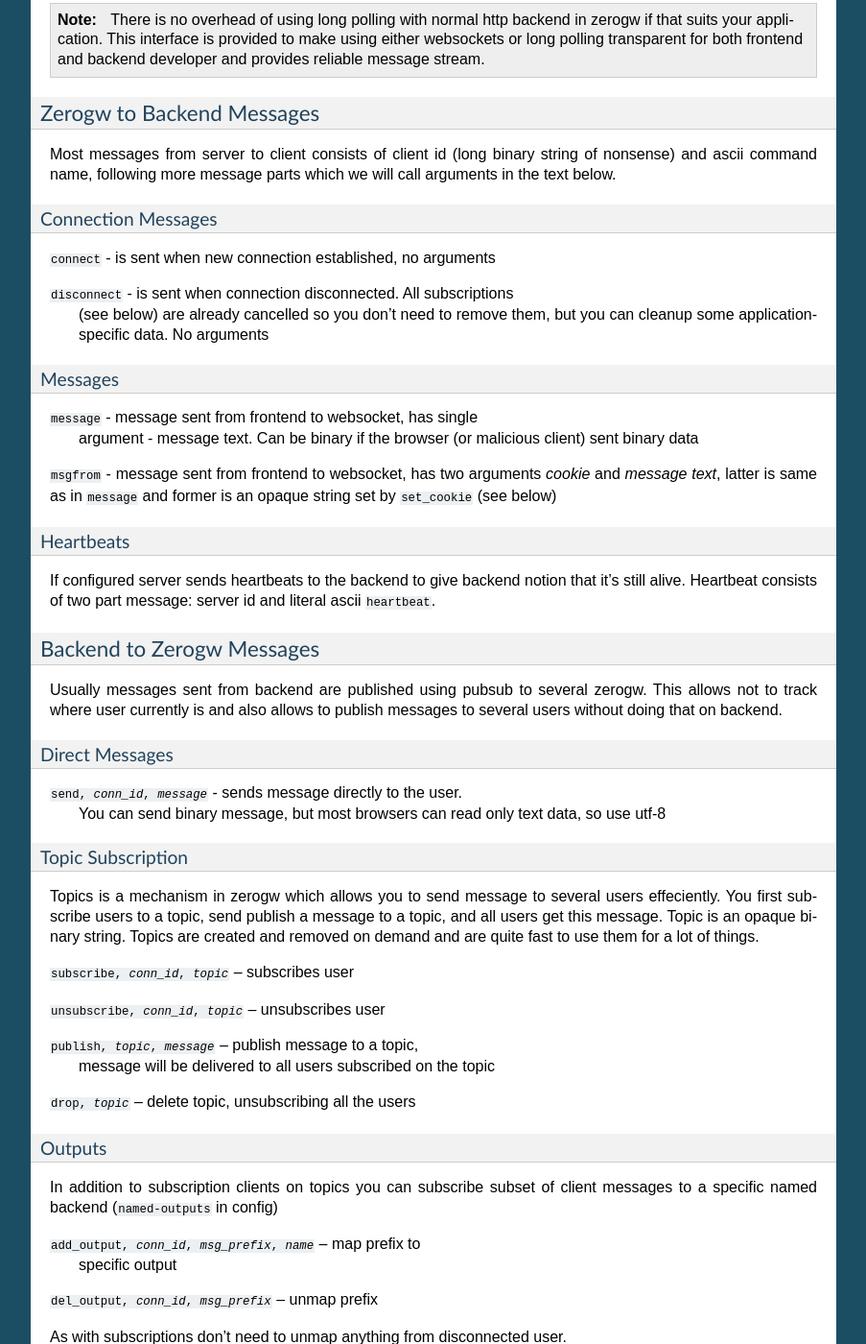
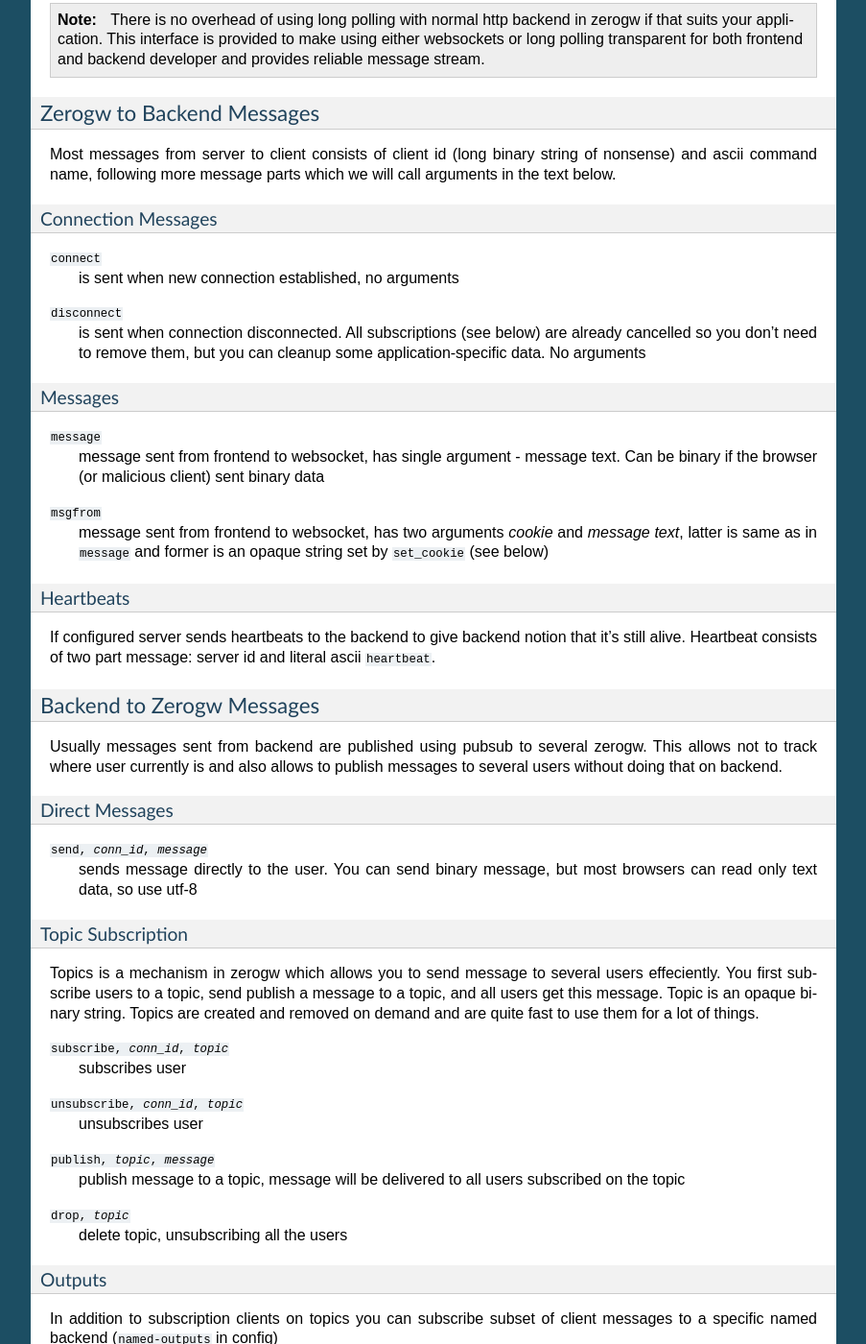
Before and after one commit to tailhook/zerogw, a Sphinx documentation site: the page built from doc/proto.rst, in a window 1280 px wide and 1400 px high, scrolled down 1516 px. Shown: the whole window at 96% size, without its empty margins (198-1101 px from the left). Built offline with Sphinx 7.4.7, drawn with Linux system fonts in a browser that asks for light colours; some of the changed text lies outside the part shown.

Commit message:
Formating of protocol documentation is fixed a bit

```diff
--- a/doc/proto.rst
+++ b/doc/proto.rst
@@ -103,22 +103,26 @@ which we will call arguments in the text below.
 Connection Messages
 ~~~~~~~~~~~~~~~~~~~
 
-``connect`` - is sent when new connection established, no arguments
+``connect``
+    is sent when new connection established, no arguments
 
-``disconnect`` - is sent when connection disconnected. All subscriptions
+``disconnect``
+    is sent when connection disconnected. All subscriptions
     (see below) are already cancelled so you don't need to remove them,
     but you can cleanup some application-specific data. No arguments
 
 Messages
 ~~~~~~~~
 
-``message`` - message sent from frontend to websocket, has single
+``message``
+    message sent from frontend to websocket, has single
     argument - message text. Can be binary if the browser (or malicious
     client) sent binary data
 
-``msgfrom`` - message sent from frontend to websocket, has two arguments
-*cookie* and *message text*, latter is same as in ``message`` and former
-is an opaque string set by ``set_cookie`` (see below)
+``msgfrom``
+    message sent from frontend to websocket, has two arguments *cookie*
+    and *message text*, latter is same as in ``message`` and former is
+    an opaque string set by ``set_cookie`` (see below)
 
 Heartbeats
 ~~~~~~~~~~
@@ -137,9 +141,9 @@ to publish messages to several users without doing that on backend.
 Direct Messages
 ~~~~~~~~~~~~~~~
 
-:samp:`send, {conn_id}, {message}` - sends message directly to the user.
-    You can send binary message, but most browsers can read only text
-    data, so use utf-8
+:samp:`send, {conn_id}, {message}`
+    sends message directly to the user.  You can send binary message,
+    but most browsers can read only text data, so use utf-8
 
 Topic Subscription
 ~~~~~~~~~~~~~~~~~~
@@ -150,14 +154,18 @@ publish a message to a topic, and all users get this message. Topic is
 an opaque binary string. Topics are created and removed on demand and
 are quite fast to use them for a lot of things.
 
-:samp:`subscribe, {conn_id}, {topic}` -- subscribes user
+:samp:`subscribe, {conn_id}, {topic}`
+    subscribes user
 
-:samp:`unsubscribe, {conn_id}, {topic}` -- unsubscribes user
+:samp:`unsubscribe, {conn_id}, {topic}`
+    unsubscribes user
 
-:samp:`publish, {topic}, {message}` -- publish message to a topic,
-    message will be delivered to all users subscribed on the topic
+:samp:`publish, {topic}, {message}`
+    publish message to a topic, message will be delivered to all users
+    subscribed on the topic
 
-:samp:`drop, {topic}` -- delete topic, unsubscribing all the users
+:samp:`drop, {topic}`
+    delete topic, unsubscribing all the users
 
 Outputs
 ~~~~~~~
@@ -166,10 +174,11 @@ In addition to subscription clients on topics you can subscribe subset
 of client messages to a specific named backend (``named-outputs`` in
 config)
 
-:samp:`add_output, {conn_id}, {msg_prefix}, {name}` -- map prefix to
-    specific output
+:samp:`add_output, {conn_id}, {msg_prefix}, {name}`
+    map prefix to specific output
 
-:samp:`del_output, {conn_id}, {msg_prefix}` -- unmap prefix
+:samp:`del_output, {conn_id}, {msg_prefix}`
+    unmap prefix
 
 As with subscriptions don't need to unmap anything from disconnected
 user.
@@ -188,8 +197,8 @@ time, but you can change the cookie at any time. Once set, you can't
 discard cookie. Once cookie attached all messages will be forwarded
 using ``msgfrom`` message type with cookie and data.
 
-:samp:`set_cookie, {conn_id}, {cookie}` -- set cookie for the
-connection, cookie is an opaque string
+:samp:`set_cookie, {conn_id}, {cookie}`
+    set cookie for the connection, cookie is an opaque string
 
 .. note:: only ``msgfrom`` messages will contain cookie, ``disconnect``
    will be sent without cookie and ``connect`` can never contain one
```
